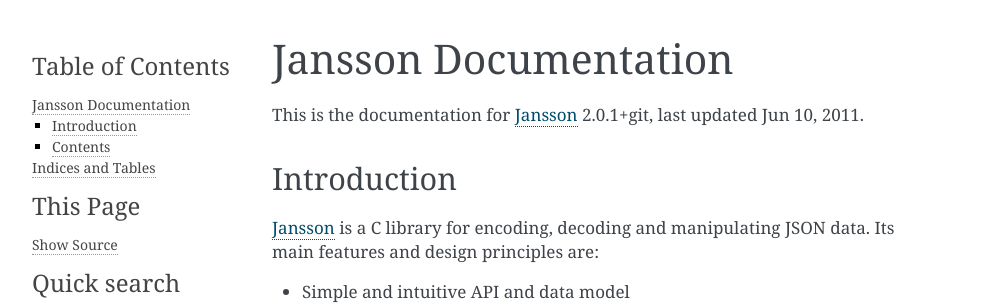
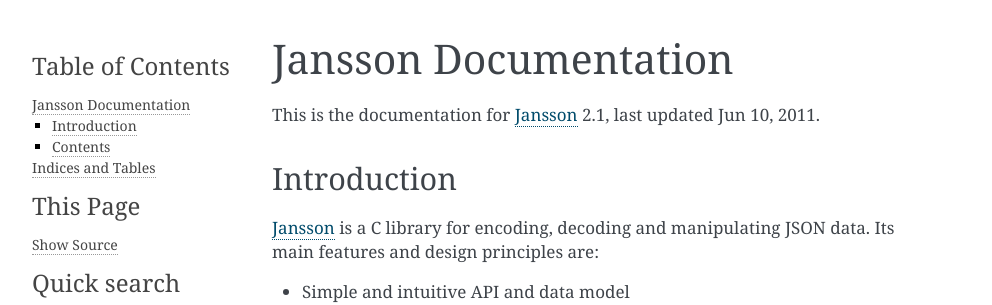
Before and after one commit to akheron/jansson, a Sphinx documentation site: the page built from doc/index.rst, in a window 1280 px wide. Shown: the top 305 px of the page, without its empty margins (148-1140 px from the left). Built offline with Sphinx 7.4.7, drawn with Linux system fonts in a browser that asks for light colours.

Commit message:
jansson 2.1

```diff
--- a/doc/conf.py
+++ b/doc/conf.py
@@ -48,9 +48,9 @@
 # built documents.
 #
 # The short X.Y version.
-version = '2.0'
+version = '2.1'
 # The full version, including alpha/beta/rc tags.
-release = '2.0.1+git'
+release = '2.1'
 
 # The language for content autogenerated by Sphinx. Refer to documentation
 # for a list of supported languages.
```
Also changed, not shown: 3 other files.
